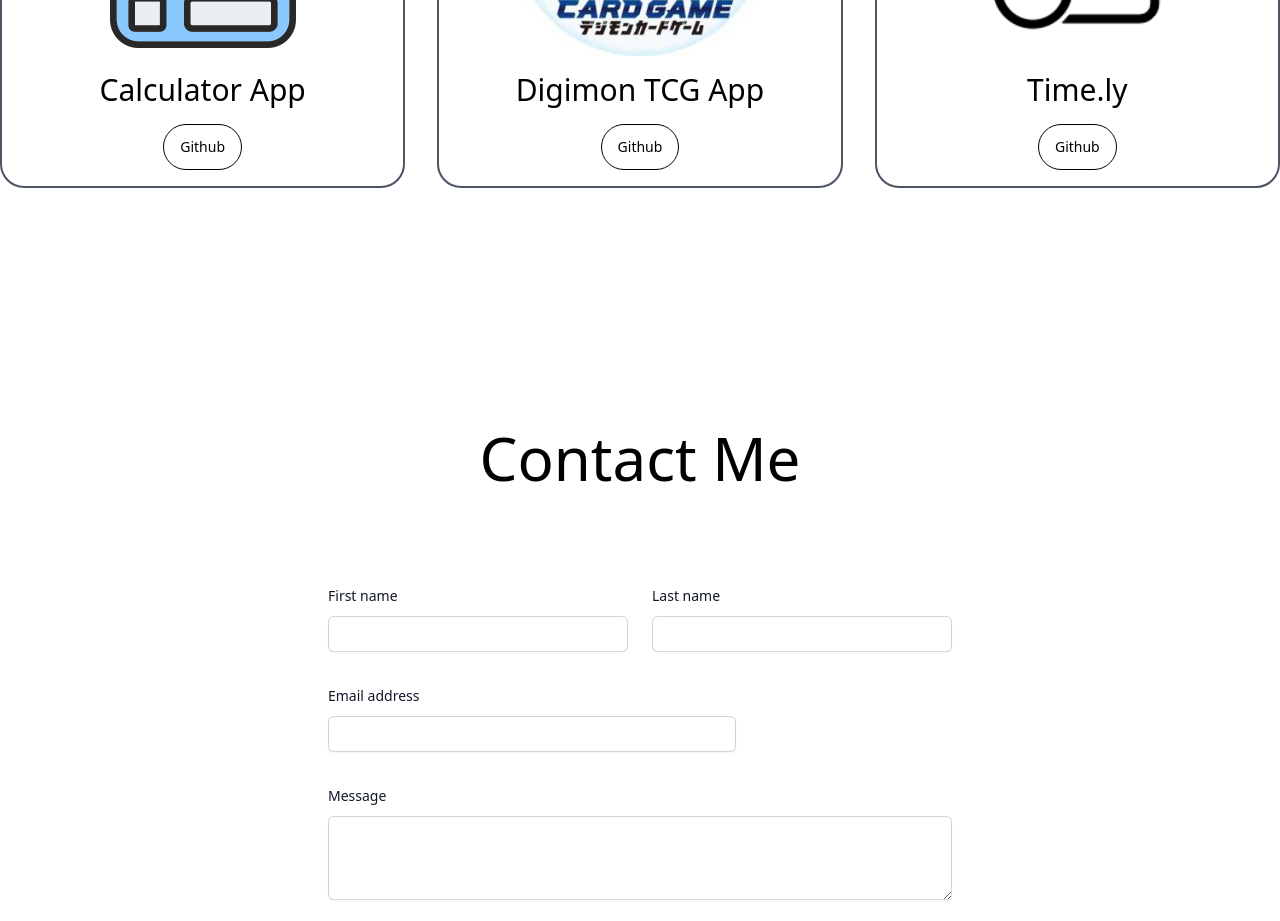
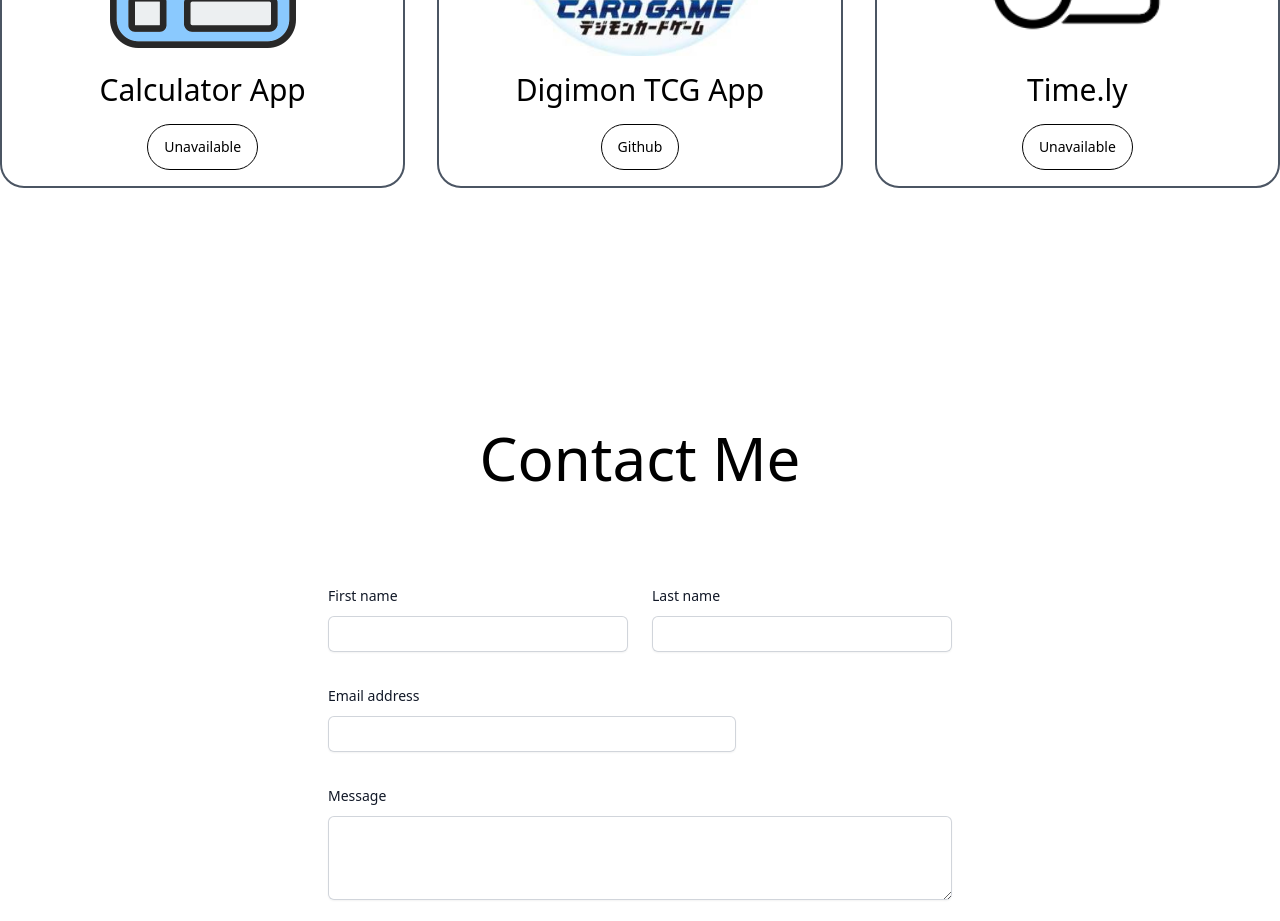
Before and after one commit to rironald/Portfolio, a React (Vite) app: page / in a window 1280 px wide. Shown: the part 3500-4421 px from the top of the page. Built offline with nearby package versions, Linux system fonts and the light colour scheme.

Commit message:
Updated links to projects

```diff
--- a/src/Components/Projects.tsx
+++ b/src/Components/Projects.tsx
@@ -25,7 +25,7 @@
             </h3>
             <div className="flex items-center justify-center py-4 ">
               <Button className="border border-black rounded-3xl py-3 px-4 text-sm text-black hover:bg-black hover:text-white">
-                Github
+                Unavailable
               </Button>
             </div>
           </div>
@@ -38,7 +38,7 @@
             </h3>
             <div className="flex items-center justify-center py-4 ">
               <Button className="border border-black rounded-3xl py-3 px-4 text-sm text-black hover:bg-black hover:text-white">
-                Github
+                <a href="https://www.github.com/rironald/digitcgapp">Github</a>
               </Button>
             </div>
           </div>
@@ -51,7 +51,7 @@
             </h3>
             <div className="flex items-center justify-center py-4 ">
               <Button className="border border-black rounded-3xl py-3 px-4 text-sm text-black hover:bg-black hover:text-white">
-                Github
+                Unavailable
               </Button>
             </div>
           </div>
```
